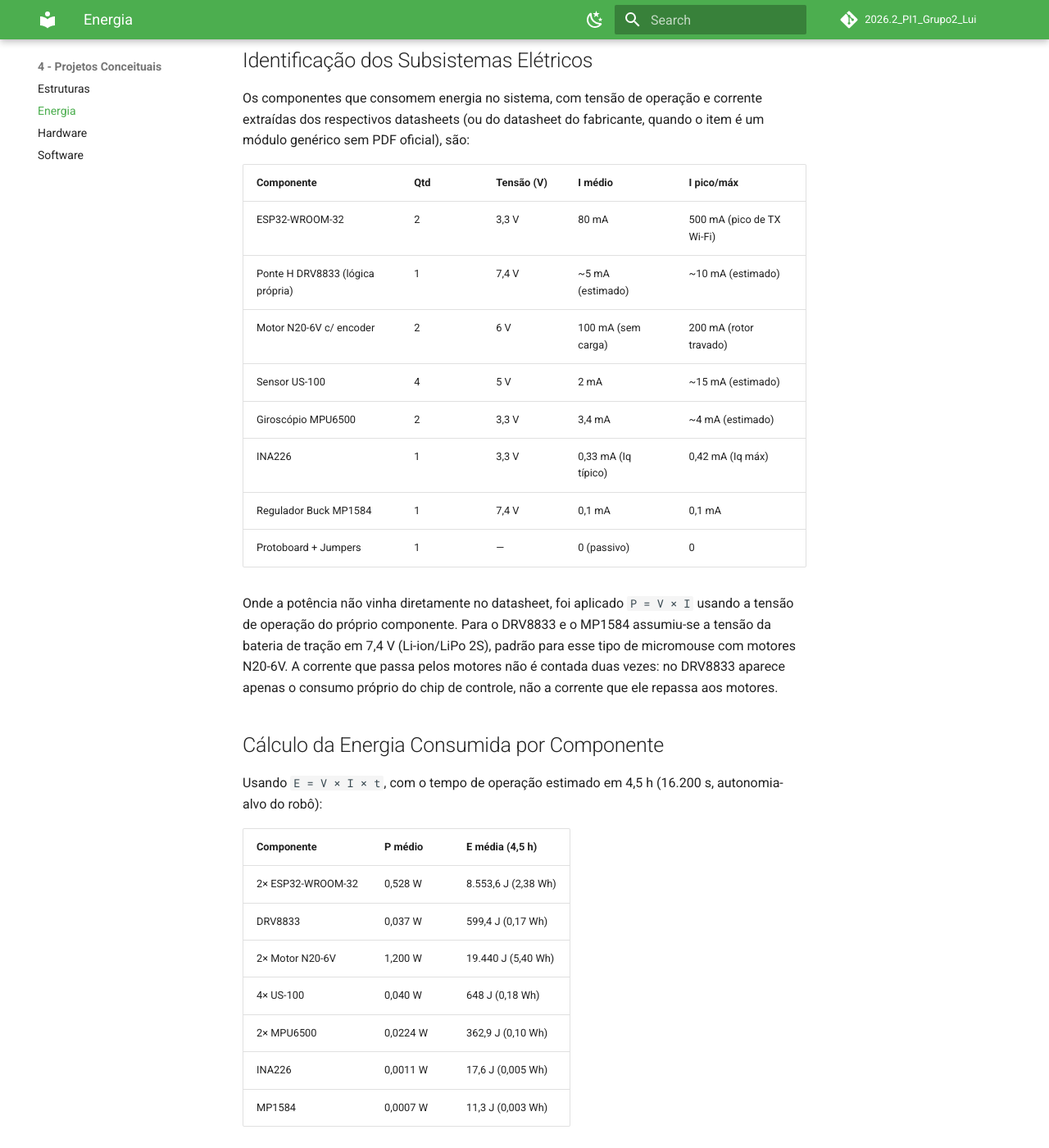
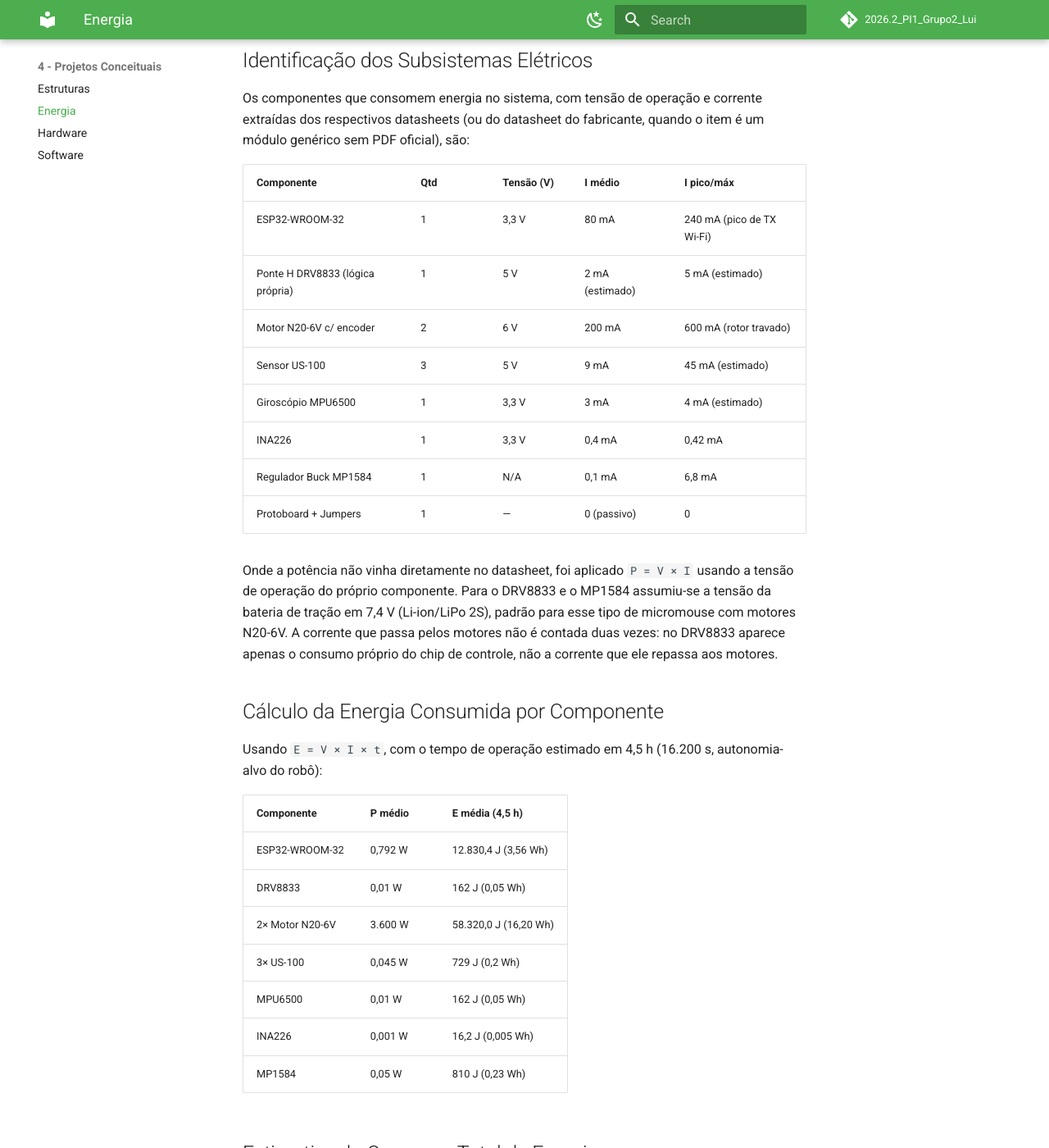
Before and after one commit to fcte-pi1/2026.2_PI1_Grupo2_Lui, an MkDocs documentation site: the page built from docs/4.2 - Projeto conceitual de energia.md, in a window 1280 px wide and 1400 px high, scrolled down 370 px. Shown: the whole window at 82% size. Built offline with MkDocs 1.6.1 and Material for MkDocs 9.7.7, drawn with Linux system fonts in a browser that asks for light colours; comment, search, counter and statistics services are not loaded.

Commit message:
docs(Projeto conceitual energia): correção da quantidade de componentes e dos calculos da tabela
Co-authored-by: Julia Japson <juliajapson@gmail.com>
Co-authored-by: Laura <laurasumienski12@gmail.com>

```diff
--- a/docs/4.2 - Projeto conceitual de energia.md
+++ b/docs/4.2 - Projeto conceitual de energia.md
@@ -10,13 +10,13 @@ Os componentes que consomem energia no sistema, com tensão de operação e corr
 
 | Componente | Qtd | Tensão (V) | I médio | I pico/máx |
 |---|---|---|---|---|
-| ESP32-WROOM-32 | 2 | 3,3 V | 80 mA | 500 mA (pico de TX Wi-Fi) |
-| Ponte H DRV8833 (lógica própria) | 1 | 7,4 V | ~5 mA (estimado) | ~10 mA (estimado) |
-| Motor N20-6V c/ encoder | 2 | 6 V | 100 mA (sem carga) | 200 mA (rotor travado) |
-| Sensor US-100 | 4 | 5 V | 2 mA | ~15 mA (estimado) |
-| Giroscópio MPU6500 | 2 | 3,3 V | 3,4 mA | ~4 mA (estimado) |
-| INA226 | 1 | 3,3 V | 0,33 mA (Iq típico) | 0,42 mA (Iq máx) |
-| Regulador Buck MP1584 | 1 | 7,4 V | 0,1 mA | 0,1 mA |
+| ESP32-WROOM-32 | 1 | 3,3 V | 80 mA | 240 mA (pico de TX Wi-Fi) |
+| Ponte H DRV8833 (lógica própria) | 1 | 5 V | 2 mA (estimado) | 5 mA (estimado) |
+| Motor N20-6V c/ encoder | 2 | 6 V | 200 mA | 600 mA (rotor travado) |
+| Sensor US-100 | 3 | 5 V | 9 mA | 45 mA (estimado) |
+| Giroscópio MPU6500 | 1 | 3,3 V | 3 mA | 4 mA (estimado) |
+| INA226 | 1 | 3,3 V | 0,4 mA | 0,42 mA |
+| Regulador Buck MP1584 | 1 | N/A | 0,1 mA | 6,8 mA |
 | Protoboard + Jumpers | 1 | — | 0 (passivo) | 0 |
 
 Onde a potência não vinha diretamente no datasheet, foi aplicado `P = V × I` usando a tensão de operação do próprio componente. Para o DRV8833 e o MP1584 assumiu-se a tensão da bateria de tração em 7,4 V (Li-ion/LiPo 2S), padrão para esse tipo de micromouse com motores N20-6V. A corrente que passa pelos motores não é contada duas vezes: no DRV8833 aparece apenas o consumo próprio do chip de controle, não a corrente que ele repassa aos motores.
@@ -27,13 +27,13 @@ Usando `E = V × I × t`, com o tempo de operação estimado em 4,5 h (16.200 s,
 
 | Componente | P médio | E média (4,5 h) |
 |---|---|---|
-| 2× ESP32-WROOM-32 | 0,528 W | 8.553,6 J (2,38 Wh) |
-| DRV8833 | 0,037 W | 599,4 J (0,17 Wh) |
-| 2× Motor N20-6V | 1,200 W | 19.440 J (5,40 Wh) |
-| 4× US-100 | 0,040 W | 648 J (0,18 Wh) |
-| 2× MPU6500 | 0,0224 W | 362,9 J (0,10 Wh) |
-| INA226 | 0,0011 W | 17,6 J (0,005 Wh) |
-| MP1584 | 0,0007 W | 11,3 J (0,003 Wh) |
+| ESP32-WROOM-32 | 0,792 W | 12.830,4 J (3,56 Wh) |
+| DRV8833 | 0,01 W | 162 J (0,05 Wh) |
+| 2× Motor N20-6V | 3.600 W | 58.320,0 J (16,20 Wh) |
+| 3× US-100 | 0,045 W | 729 J (0,2 Wh) |
+| MPU6500 | 0,01 W | 162 J (0,05 Wh) |
+| INA226 | 0,001 W | 16,2 J (0,005 Wh) |
+| MP1584 | 0,05 W | 810 J (0,23 Wh) |
 
 ## Estimativa do Consumo Total de Energia
 
```
